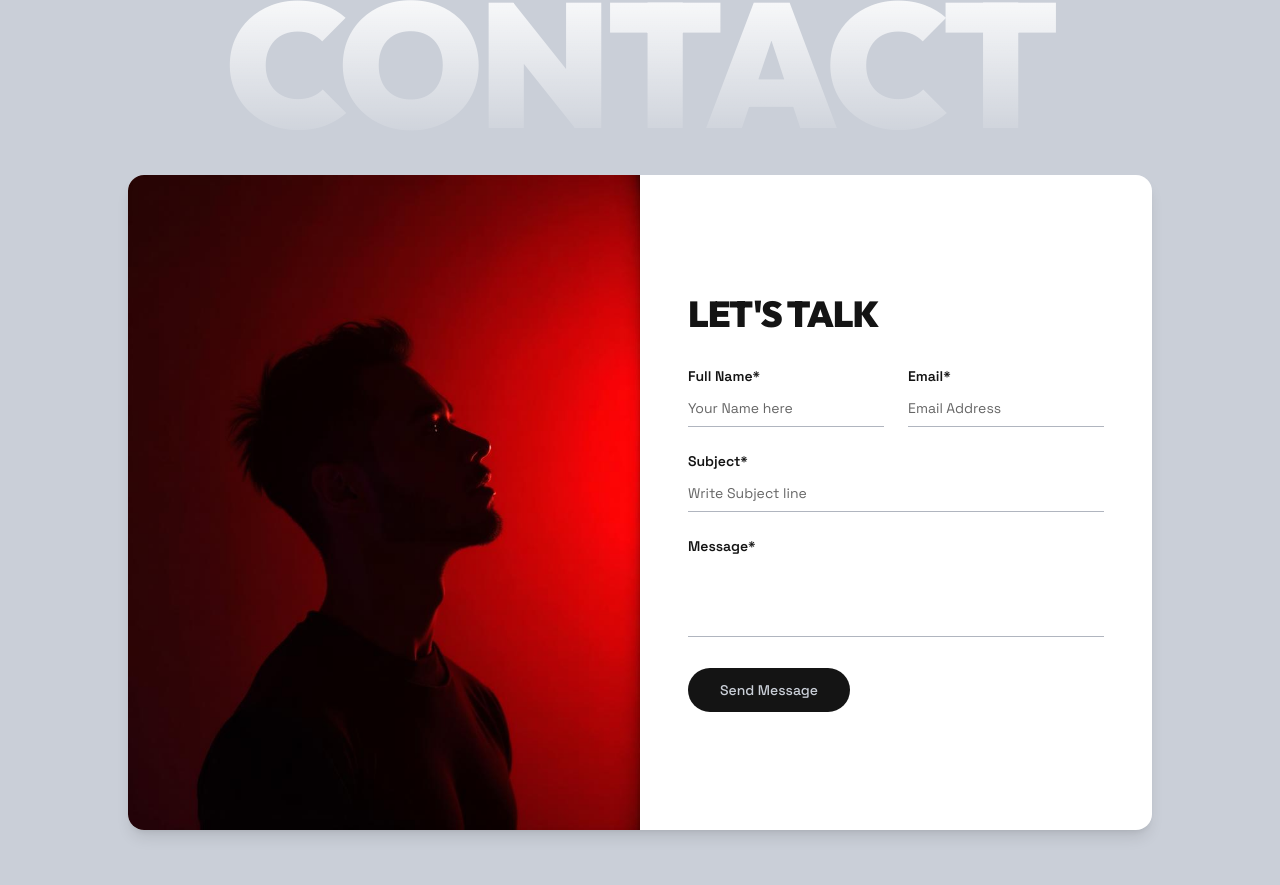
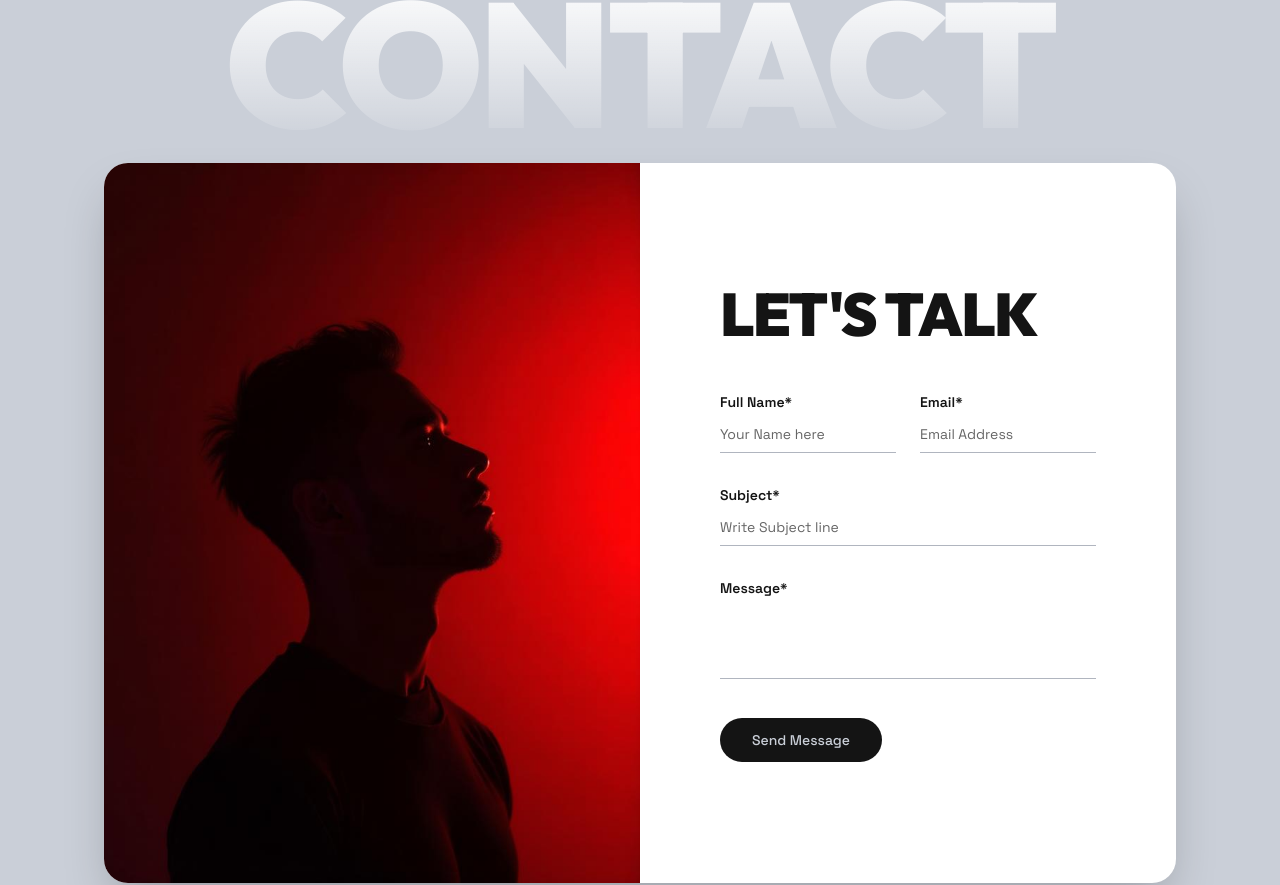
Before and after one commit to ayush-bista/Portfolio, a React (Vite) app: page / in a window 1280 px wide. Shown: the part 3938-4823 px from the top of the page. Built offline with nearby package versions, Linux system fonts and the light colour scheme; the HTML template or start-up script is replaced by a standard one.

Commit message:
Updated Contact

```diff
--- a/src/components/ContactSection.tsx
+++ b/src/components/ContactSection.tsx
@@ -6,7 +6,7 @@ const ContactSection = () => {
     <section id="contact" className="section-padding bg-background relative overflow-hidden">
       {/* Large CONTACT text with fade effect */}
       <ScrollReveal>
-        <div className="text-center mb-6">
+        <div className="text-center mb-3">
           <h2
             className="text-display text-[clamp(4rem,14vw,11rem)] leading-none"
             style={{
@@ -22,19 +22,19 @@ const ContactSection = () => {
       </ScrollReveal>
 
       {/* Card with image + form */}
-      <div className="max-w-5xl mx-auto">
+      <div className="max-w-7xl w-full mx-auto px-4 md:px-6">
         <ScrollReveal>
-          <div className="bg-card rounded-2xl overflow-hidden grid grid-cols-1 md:grid-cols-2 shadow-lg">
+          <div className="bg-card rounded-3xl overflow-hidden grid grid-cols-1 lg:grid-cols-2 shadow-2xl min-h-[600px] lg:min-h-[720px]">
             {/* Image */}
-            <div className="h-72 md:h-full">
-              <img src={heroPortrait} alt="Contact" className="w-full h-full object-cover" />
+            <div className="h-80 lg:h-full relative">
+              <img src={heroPortrait} alt="Contact" className="absolute inset-0 w-full h-full object-cover" />
             </div>
 
             {/* Form */}
-            <div className="p-8 md:p-12 flex flex-col justify-center">
-              <h3 className="text-display text-3xl md:text-4xl text-foreground mb-8">LET'S TALK</h3>
+            <div className="p-8 md:p-16 lg:p-20 flex flex-col justify-center">
+              <h3 className="text-display text-4xl md:text-5xl lg:text-6xl text-foreground mb-12">LET'S TALK</h3>
 
-              <form className="space-y-6" onSubmit={(e) => e.preventDefault()}>
+              <form className="space-y-8" onSubmit={(e) => e.preventDefault()}>
                 <div className="grid grid-cols-1 sm:grid-cols-2 gap-6">
                   <div>
                     <label className="text-foreground text-sm font-semibold mb-1 block">Full Name*</label>
```
